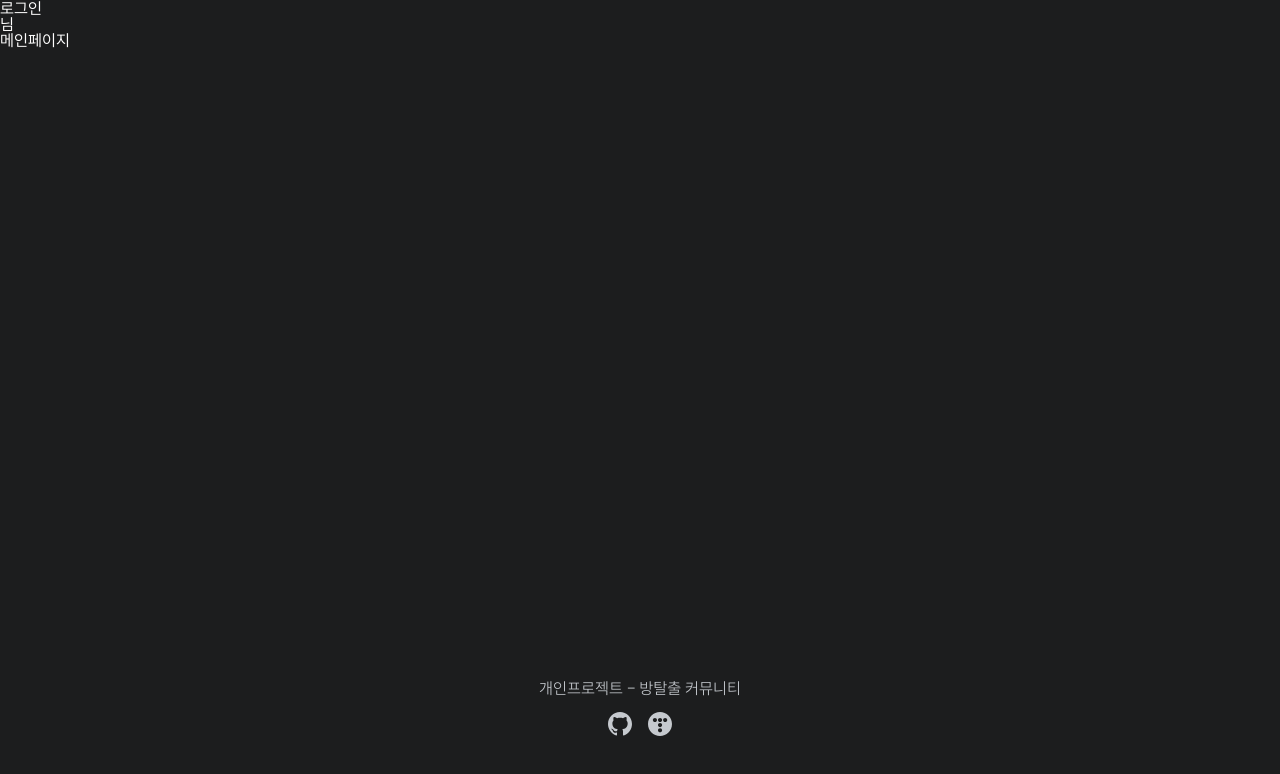
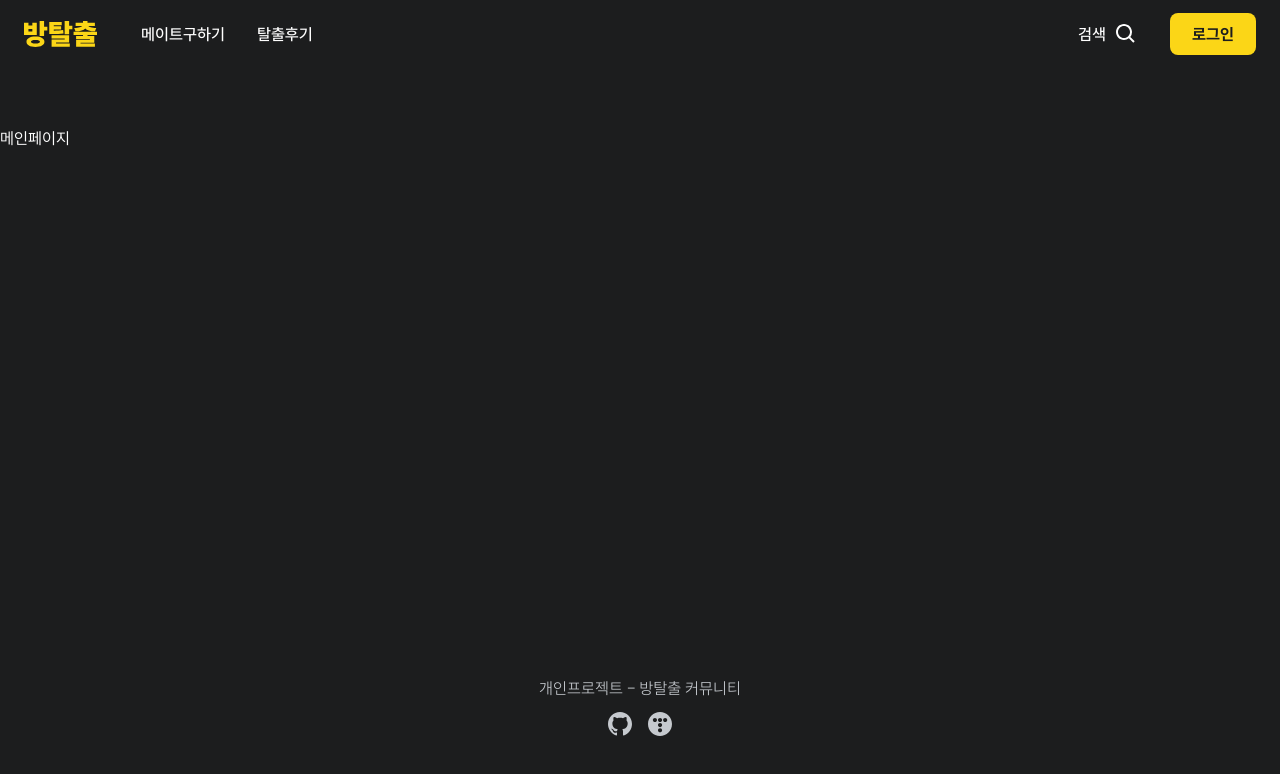
Before and after one commit to aahreum/ESCAPE-ROOM-COMMUNITY, a React (Vite) app: page / in a window 1280 px wide. Shown: the top 774 px of the page. Built offline with nearby package versions, Linux system fonts and the light colour scheme; no server answers.

Commit message:
PageNav 추가

```diff
--- a/package.json
+++ b/package.json
@@ -28,6 +28,7 @@
     "eslint-plugin-react-hooks": "^4.6.0",
     "firebase": "^9.23.0",
     "prettier": "^2.8.8",
+    "react-icons": "^4.10.1",
     "react-router-dom": "^6.14.1",
     "redux": "^4.2.1",
     "styled-components": "^6.0.2",
--- a/src/App.tsx
+++ b/src/App.tsx
@@ -1,8 +1,9 @@
 import GlobalStyles from "./styles/globalStyle"
 import { styled } from "styled-components"
 import { BrowserRouter } from "react-router-dom"
-import PageNavigator from "./router/PageNavigator"
-import PageNav from "./components/common/PageNav"
+
+import Routers from "./router/Routers"
+import PageNavWithHide from "./router/PageNavWithHide"
 import PageFooter from "./components/common/PageFooter"
 
 const App = (): JSX.Element => {
@@ -10,8 +11,8 @@ const App = (): JSX.Element => {
     <BrowserRouter>
       <GlobalStyles />
       <Wrap>
-        <PageNav />
-        <PageNavigator />
+        <PageNavWithHide />
+        <Routers />
       </Wrap>
       <PageFooter />
     </BrowserRouter>
--- a/src/components/auth/LogoNav.tsx
+++ b/src/components/auth/LogoNav.tsx
@@ -1,10 +1,11 @@
 import { styled } from "styled-components"
 import { ReactComponent as LogoIcon } from "../../assets/logo_124.svg"
+import { Link } from "react-router-dom"
 
 const LogoNav = () => {
   return (
     <Logo>
-      <LogoLink href="/">
+      <LogoLink to="/">
         <LogoIcon />
       </LogoLink>
     </Logo>
@@ -16,7 +17,7 @@ const Logo = styled.h1`
   margin: 80px auto 60px;
 `
 
-const LogoLink = styled.a`
+const LogoLink = styled(Link)`
   width: 100%;
   height: 46px;
   display: inline-block;
--- a/src/components/common/PageNav.tsx
+++ b/src/components/common/PageNav.tsx
@@ -1,9 +1,24 @@
 import { signOut } from "firebase/auth"
 import { auth } from "../../firebase/firebase"
 import useFirebaseAuth from "../../service/useFirebaseAuth"
+import { styled } from "styled-components"
+import { Link } from "react-router-dom"
+import { ReactComponent as LogoIcon } from "../../assets/logo.svg"
+import { BiSearch } from "react-icons/bi"
+import { useState } from "react"
 
-const PageNav = () => {
-  const { isLogin, setIsLogin, user } = useFirebaseAuth()
+const PageNav = (): JSX.Element => {
+  const { isLogin, setIsLogin } = useFirebaseAuth()
+  const [isSearchVisible, setIsSearchVisible] = useState(false)
+
+  const handleSearch = () => {
+    setIsSearchVisible(true)
+  }
+
+  const handleSearchButton = (e: React.MouseEvent<HTMLButtonElement>) => {
+    e.preventDefault()
+    setIsSearchVisible(false)
+  }
 
   const handleLogout = async () => {
     await signOut(auth)
@@ -11,11 +26,182 @@ const PageNav = () => {
   }
 
   return (
-    <nav>
-      {isLogin ? <button onClick={handleLogout}>로그아웃</button> : <a href="/login">로그인</a>}
-      <p>{isLogin && user?.displayName} 님</p>
-    </nav>
+    <NavContainer>
+      <Nav>
+        <Logo>
+          <LogoLink to="/">
+            <LogoIcon />
+          </LogoLink>
+        </Logo>
+        <MenuList>
+          <MenuItem>
+            <Link to="/">메이트구하기</Link>
+          </MenuItem>
+          <MenuItem>
+            <Link to="/">탈출후기</Link>
+          </MenuItem>
+        </MenuList>
+        <SearchContainer>
+          {isSearchVisible ? (
+            <SearchBar>
+              <SearchInput type="text" placeholder="검색어를 입력해주세요." />
+              <SearchInputButton type="submit" onClick={handleSearchButton}>
+                <BiSearch />
+              </SearchInputButton>
+            </SearchBar>
+          ) : (
+            <Search type="button" onClick={handleSearch}>
+              검색
+              <BiSearch />
+            </Search>
+          )}
+        </SearchContainer>
+        {isLogin ? (
+          <>
+            <LogoutButton type="button" onClick={handleLogout}>
+              로그아웃
+            </LogoutButton>
+            <LinkButton to="/mypage">마이페이지</LinkButton>
+          </>
+        ) : (
+          <LinkButton to="/login">로그인</LinkButton>
+        )}
+      </Nav>
+    </NavContainer>
   )
 }
 
+const Logo = styled.h1`
+  width: 73px;
+  height: 26px;
+`
+
+const LogoLink = styled(Link)`
+  display: block;
+  width: 100%;
+  height: 100%;
+`
+
+const NavContainer = styled.div`
+  width: 100%;
+  height: 68px;
+`
+const Nav = styled.nav`
+  margin: 0 auto;
+  padding: 0 24px;
+
+  max-width: 1320px;
+  height: 100%;
+
+  display: flex;
+  align-items: center;
+`
+
+const MenuList = styled.ul`
+  margin-left: 36px;
+  display: flex;
+  gap: 16px;
+`
+
+const MenuItem = styled.li`
+  font-weight: 500;
+  margin: 4px;
+
+  > a {
+    padding: 4px;
+  }
+`
+const SearchBar = styled.form`
+  position: relative;
+  width: 300px;
+  height: 42px;
+`
+
+const SearchInput = styled.input`
+  padding-left: 16px;
+  border-radius: 8px;
+  background-color: var(--color-gray-600);
+  font-size: 16px;
+  color: var(--color-white);
+  border: none;
+  width: 300px;
+  height: 42px;
+
+  &::placeholder {
+    font-size: 16px;
+    font-weight: 300;
+    letter-spacing: 0px;
+    color: var(--color-gray-200);
+  }
+`
+
+const SearchInputButton = styled.button`
+  width: 24px;
+  height: 24px;
+
+  position: absolute;
+  right: 16px;
+  top: 50%;
+
+  transform: translateY(-50%);
+
+  border: none;
+  background-color: transparent;
+  color: var(--color-white);
+  cursor: pointer;
+
+  > svg {
+    font-size: 24px;
+  }
+`
+
+const SearchContainer = styled.div`
+  margin-left: auto;
+`
+
+const Search = styled.button`
+  padding: 4px;
+  display: flex;
+  align-items: center;
+  gap: 8px;
+
+  border: none;
+  background-color: transparent;
+
+  font-size: 16px;
+  font-family: SUIT;
+  font-weight: 500;
+  color: var(--color-white);
+
+  cursor: pointer;
+
+  > svg {
+    font-size: 24px;
+  }
+`
+
+const LinkButton = styled(Link)`
+  margin-left: 28px;
+  padding: 13px 22px;
+  background-color: var(--color-primary-500);
+  border-radius: 8px;
+  font-weight: 700;
+  color: var(--color-gray-800);
+`
+
+const LogoutButton = styled.button`
+  margin-left: 24px;
+  padding: 4px;
+
+  border: none;
+  background-color: transparent;
+
+  font-size: 16px;
+  font-family: SUIT;
+  font-weight: 500;
+  color: var(--color-white);
+
+  cursor: pointer;
+`
+
 export default PageNav
--- a/src/pages/Index.tsx
+++ b/src/pages/Index.tsx
@@ -1,9 +1,15 @@
+import { styled } from "styled-components"
+
 const Index = (): JSX.Element => {
   return (
-    <>
-      <h1>메인페이지</h1>
-    </>
+    <Wrap>
+      <h2>메인페이지</h2>
+    </Wrap>
   )
 }
 
+const Wrap = styled.div`
+  margin-top: 62px;
+`
+
 export default Index
--- /dev/null
+++ b/src/pages/MyPage.tsx
@@ -0,0 +1,20 @@
+import useFirebaseAuth from "../service/useFirebaseAuth"
+import Login from "./Login"
+
+const MyPage = (): JSX.Element => {
+  const { isLogin, setIsLogin } = useFirebaseAuth()
+
+  return (
+    <>
+      {!isLogin ? (
+        <Login />
+      ) : (
+        <>
+          <h2>마이페이지</h2>
+        </>
+      )}
+    </>
+  )
+}
+
+export default MyPage
--- /dev/null
+++ b/src/router/PageNavWithHide.tsx
@@ -0,0 +1,15 @@
+import { useLocation } from "react-router-dom"
+import PageNav from "../components/common/PageNav"
+
+const PageNavWithHide = (): JSX.Element | null => {
+  const location = useLocation()
+  const hidePageNav = location.pathname === "/login" || location.pathname === "/signup"
+
+  if (hidePageNav) {
+    return null
+  }
+
+  return <PageNav />
+}
+
+export default PageNavWithHide
--- a/src/router/PageNavigator.tsx
+++ b/src/router/Routers.tsx
@@ -2,15 +2,17 @@ import { Route, Routes } from "react-router"
 import Index from "../pages/Index"
 import Login from "../pages/Login"
 import SignUp from "../pages/SignUp"
+import MyPage from "../pages/MyPage"
 
-const PageNavigator = (): JSX.Element => {
+const Routers = (): JSX.Element => {
   return (
     <Routes>
       <Route path="/" element={<Index />} />
       <Route path="/login" element={<Login />} />
       <Route path="/signup" element={<SignUp />} />
+      <Route path="/mypage" element={<MyPage />} />
     </Routes>
   )
 }
 
-export default PageNavigator
+export default Routers
```
Also changed, not shown: 1 other file (tests, documents, lock files or other folders).
